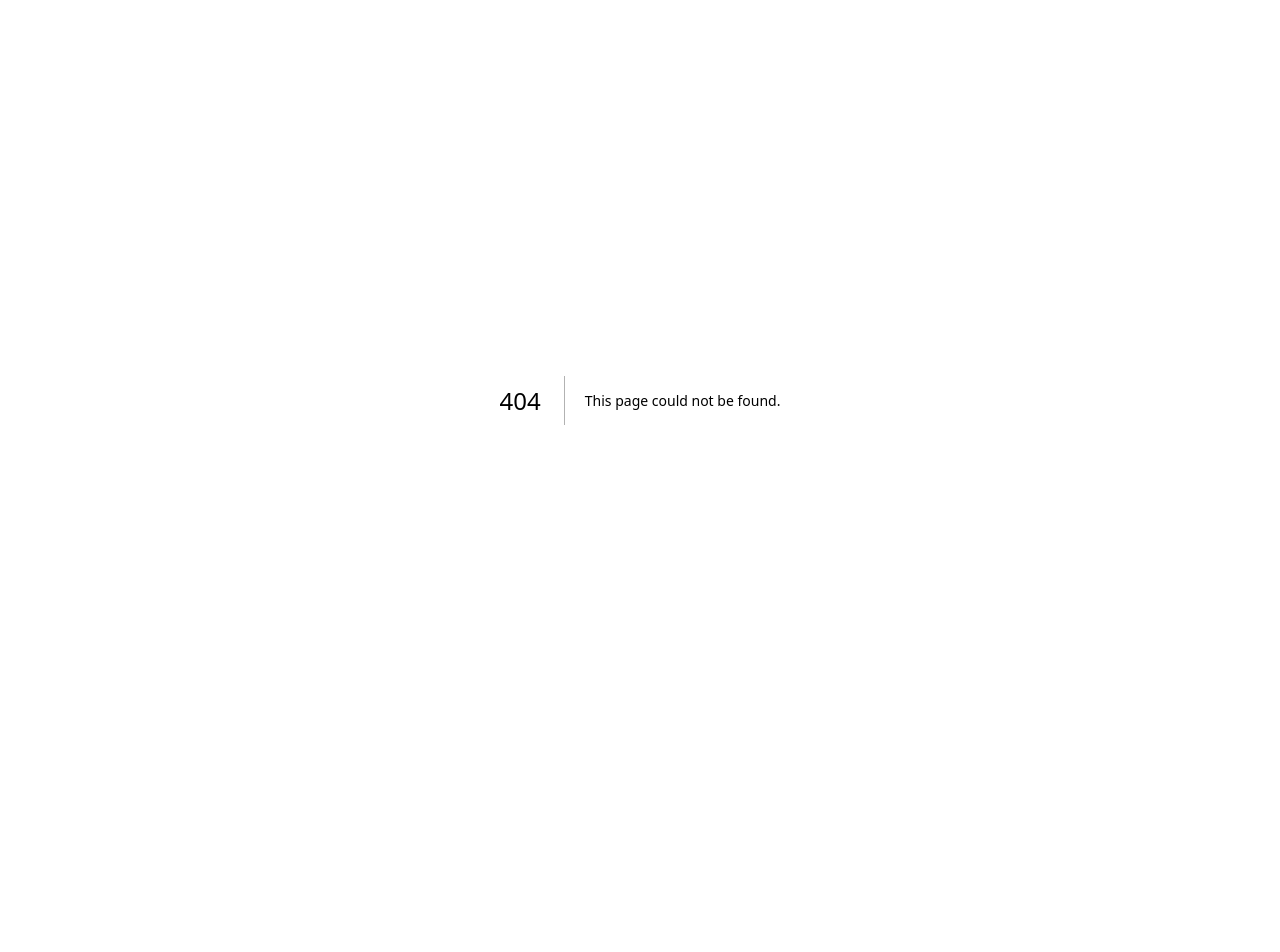
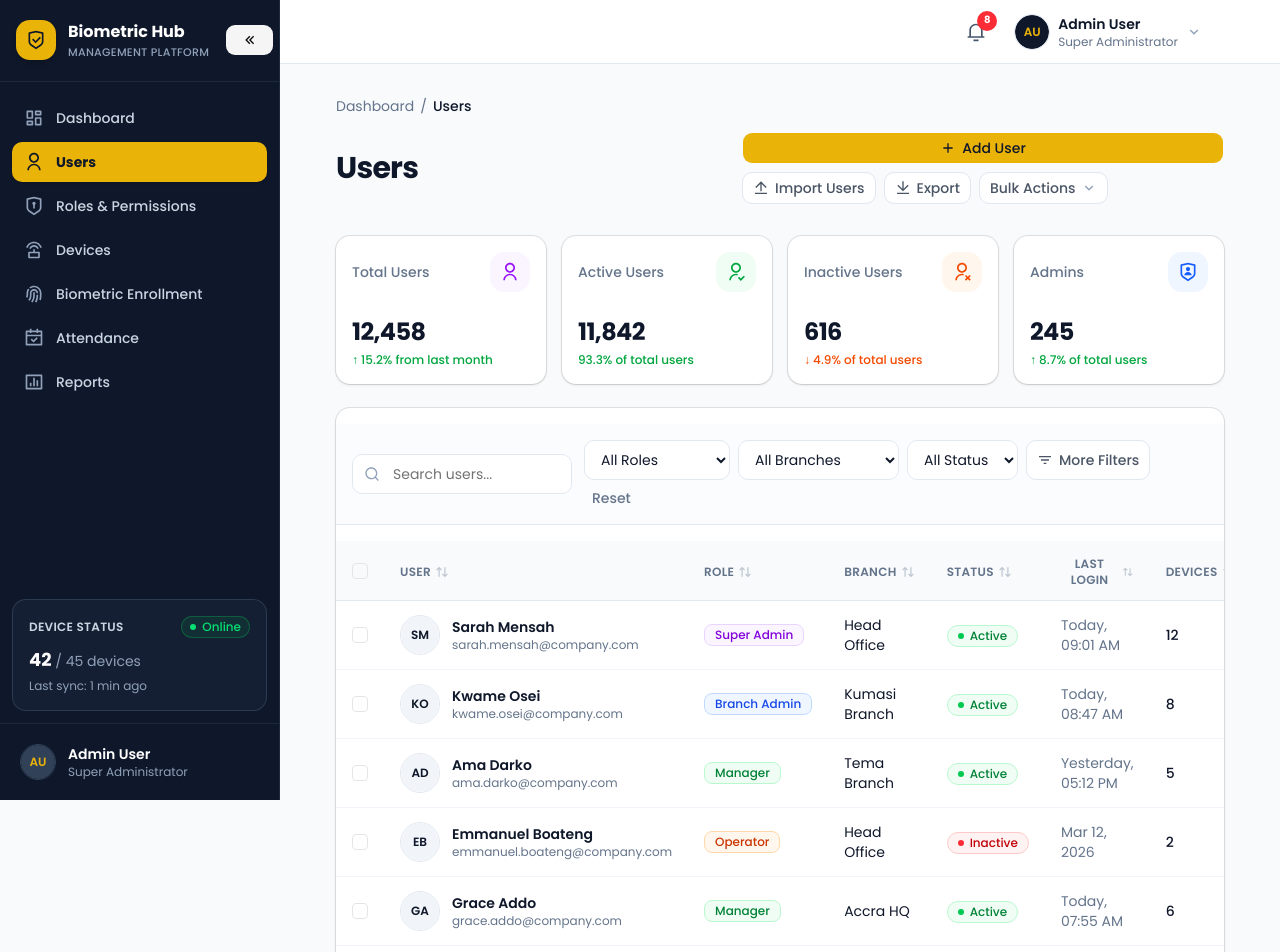
Before and after one commit to Kurtis1955/clock-attendance-ui, a Next.js app: page /users in a window 1280 px wide. Before the commit this address had no page. Shown: the top 952 px of the page. Before the commit the page ends 800 px from the top, so only its background shows below. Built offline with nearby package versions, Linux system fonts and the light colour scheme.

Commit message:
Create page.tsx

```diff
--- /dev/null
+++ b/app/(app)/users/page.tsx
@@ -0,0 +1,17 @@
+import { UserStatsCards } from "@/components/users/user-stats-cards"
+import { UsersDataTable } from "@/components/users/users-data-table"
+import { UsersPageHeader } from "@/components/users/users-page-header"
+
+export default function UsersPage() {
+  return (
+    <div className="px-2 pt-2 lg:px-8">
+      <UsersPageHeader />
+
+      <UserStatsCards />
+
+      <div className="mt-6">
+        <UsersDataTable />
+      </div>
+    </div>
+  )
+}
```
